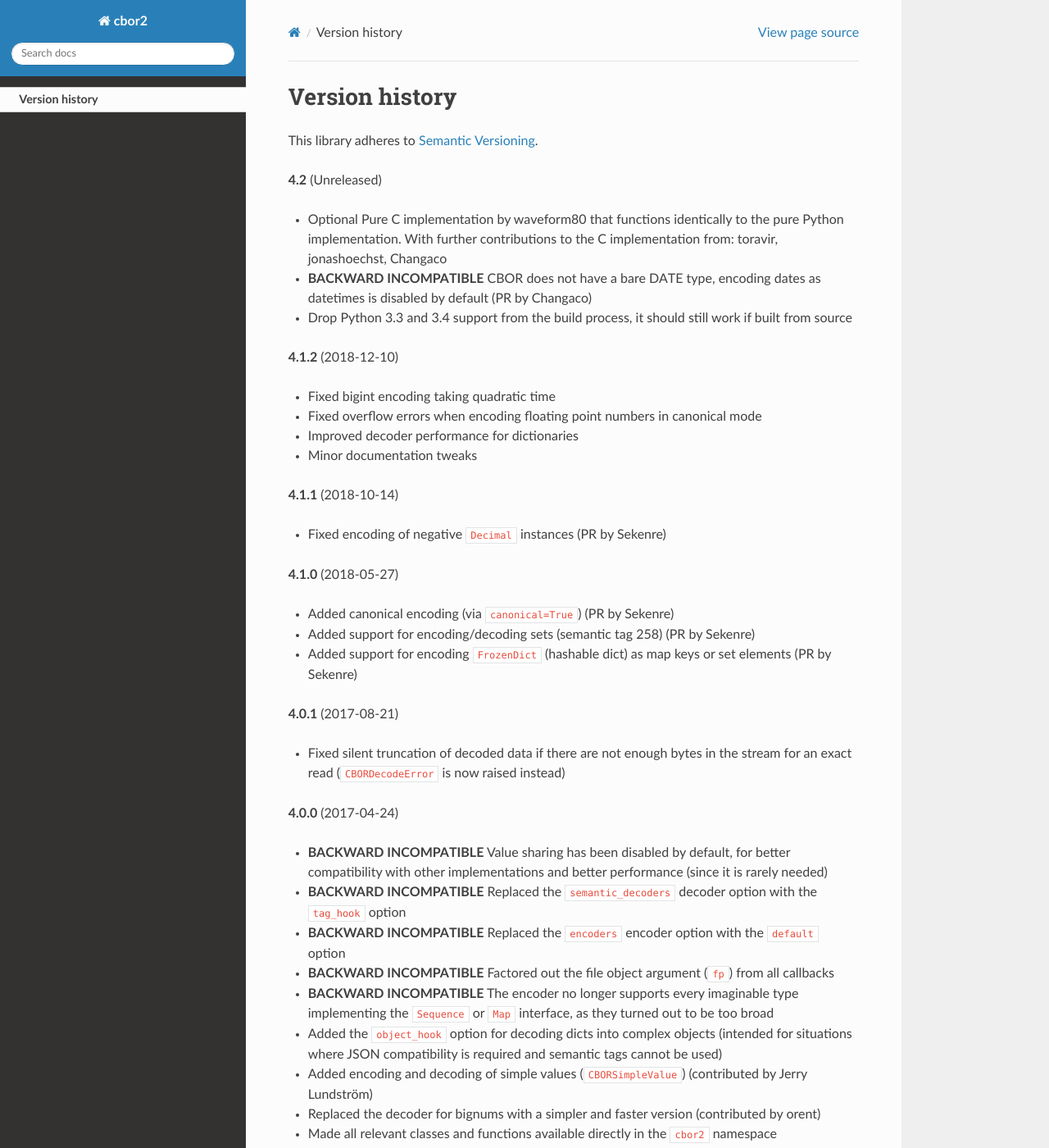
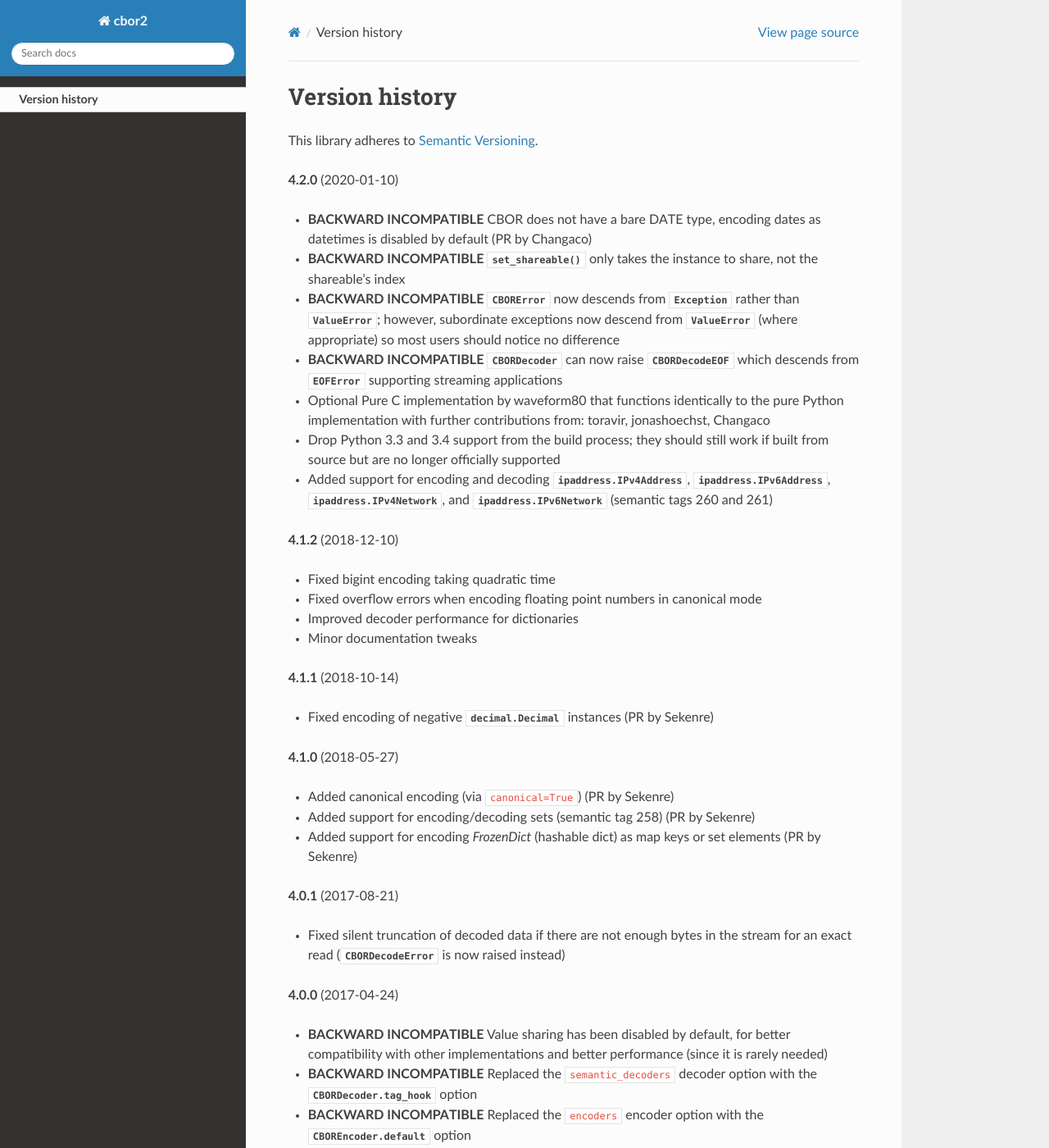
Before and after one commit to agronholm/cbor2, a Sphinx documentation site: the page built from docs/versionhistory.rst, in a window 1280 px wide and 1400 px high. Shown: the whole window at 82% size. Built offline with Sphinx 7.4.7 and the Read the Docs theme 2.0.0, drawn with Linux system fonts in a browser that asks for light colours; pages that are not in the unit, such as notebooks, are missing from menus; some of the changed text lies outside the part shown.

Commit message:
Update versionhistory for impending release

```diff
--- a/docs/versionhistory.rst
+++ b/docs/versionhistory.rst
@@ -1,16 +1,28 @@
 Version history
 ===============
 
+.. currentmodule:: cbor2
+
 This library adheres to `Semantic Versioning <http://semver.org/>`_.
 
-**4.2** (Unreleased)
+**4.2.0** (2020-01-10)
 
-- Optional Pure C implementation by waveform80 that functions identically to the pure Python
-  implementation.
-  With further contributions to the C implementation from: toravir, jonashoechst, Changaco
 - **BACKWARD INCOMPATIBLE** CBOR does not have a bare DATE type, encoding dates as datetimes
   is disabled by default (PR by Changaco)
-- Drop Python 3.3 and 3.4 support from the build process, it should still work if built from source
+- **BACKWARD INCOMPATIBLE** :meth:`~CBORDecoder.set_shareable` only takes the instance to share, not
+  the shareable's index
+- **BACKWARD INCOMPATIBLE** :exc:`CBORError` now descends from :exc:`Exception` rather than
+  :exc:`ValueError`; however, subordinate exceptions now descend from :exc:`ValueError` (where
+  appropriate) so most users should notice no difference
+- **BACKWARD INCOMPATIBLE** :class:`CBORDecoder` can now raise :exc:`CBORDecodeEOF` which descends
+  from :exc:`EOFError` supporting streaming applications
+- Optional Pure C implementation by waveform80 that functions identically to the pure Python
+  implementation with further contributions from: toravir, jonashoechst, Changaco
+- Drop Python 3.3 and 3.4 support from the build process; they should still work if built from
+  source but are no longer officially supported
+- Added support for encoding and decoding :class:`ipaddress.IPv4Address`,
+  :class:`ipaddress.IPv6Address`, :class:`ipaddress.IPv4Network`, and :class:`ipaddress.IPv6Network`
+  (semantic tags 260 and 261)
 
 **4.1.2** (2018-12-10)
 
@@ -21,36 +33,37 @@
 
 **4.1.1** (2018-10-14)
 
-- Fixed encoding of negative ``Decimal`` instances (PR by Sekenre)
+- Fixed encoding of negative :class:`decimal.Decimal` instances (PR by Sekenre)
 
 **4.1.0** (2018-05-27)
 
 - Added canonical encoding (via ``canonical=True``) (PR by Sekenre)
 - Added support for encoding/decoding sets (semantic tag 258) (PR by Sekenre)
-- Added support for encoding ``FrozenDict`` (hashable dict) as map keys or set elements
-  (PR by Sekenre)
+- Added support for encoding `FrozenDict` (hashable dict) as map keys or set elements (PR by
+  Sekenre)
 
 **4.0.1** (2017-08-21)
 
 - Fixed silent truncation of decoded data if there are not enough bytes in the stream for an exact
-  read (``CBORDecodeError`` is now raised instead)
+  read (:exc:`CBORDecodeError` is now raised instead)
 
 **4.0.0** (2017-04-24)
 
 - **BACKWARD INCOMPATIBLE** Value sharing has been disabled by default, for better compatibility
   with other implementations and better performance (since it is rarely needed)
-- **BACKWARD INCOMPATIBLE** Replaced the ``semantic_decoders`` decoder option with the ``tag_hook``
-  option
-- **BACKWARD INCOMPATIBLE** Replaced the ``encoders`` encoder option with the ``default`` option
+- **BACKWARD INCOMPATIBLE** Replaced the ``semantic_decoders`` decoder option with the
+  :attr:`CBORDecoder.tag_hook` option
+- **BACKWARD INCOMPATIBLE** Replaced the ``encoders`` encoder option with the
+  :attr:`CBOREncoder.default` option
 - **BACKWARD INCOMPATIBLE** Factored out the file object argument (``fp``) from all callbacks
 - **BACKWARD INCOMPATIBLE** The encoder no longer supports every imaginable type implementing the
   ``Sequence`` or ``Map`` interface, as they turned out to be too broad
-- Added the ``object_hook`` option for decoding dicts into complex objects
-  (intended for situations where JSON compatibility is required and semantic tags cannot be used)
-- Added encoding and decoding of simple values (``CBORSimpleValue``)
-  (contributed by Jerry Lundström)
+- Added the :attr:`CBORDecoder.object_hook` option for decoding dicts into complex objects (intended
+  for situations where JSON compatibility is required and semantic tags cannot be used)
+- Added encoding and decoding of simple values (:class:`CBORSimpleValue`) (contributed by Jerry
+  Lundström)
 - Replaced the decoder for bignums with a simpler and faster version (contributed by orent)
-- Made all relevant classes and functions available directly in the ``cbor2`` namespace
+- Made all relevant classes and functions available directly in the :mod:`cbor2` namespace
 - Added proper documentation
 
 **3.0.4** (2016-09-24)
@@ -79,15 +92,15 @@
   instance, the primitive value, a file-like object and the shareable index for the decoded value.
   Decoders that support value sharing must now set the raw value at the given index in
   ``decoder.shareables``.
-- **BACKWARD INCOMPATIBLE** Removed support for iterative encoding (``CBOREncoder.encode()`` is no
-  longer a generator function and always returns ``None``)
+- **BACKWARD INCOMPATIBLE** Removed support for iterative encoding (:meth:`CBOREncoder.encode` is no
+  longer a generator function and always returns :data:`None`)
 - Significantly improved performance (encoder ~30 % faster, decoder ~60 % faster)
-- Fixed serialization round-trip for ``undefined`` (simple type #23)
+- Fixed serialization round-trip for :data:`undefined` (simple type 23)
 - Added proper support for value sharing in callbacks
 
 **2.0.0** (2016-06-11)
 
-- **BACKWARD INCOMPATIBLE** Deserialize unknown tags as ``CBORTag`` objects so as not to lose
+- **BACKWARD INCOMPATIBLE** Deserialize unknown tags as :class:`CBORTag` objects so as not to lose
   information
 - Fixed error messages coming from nested structures
 
```
